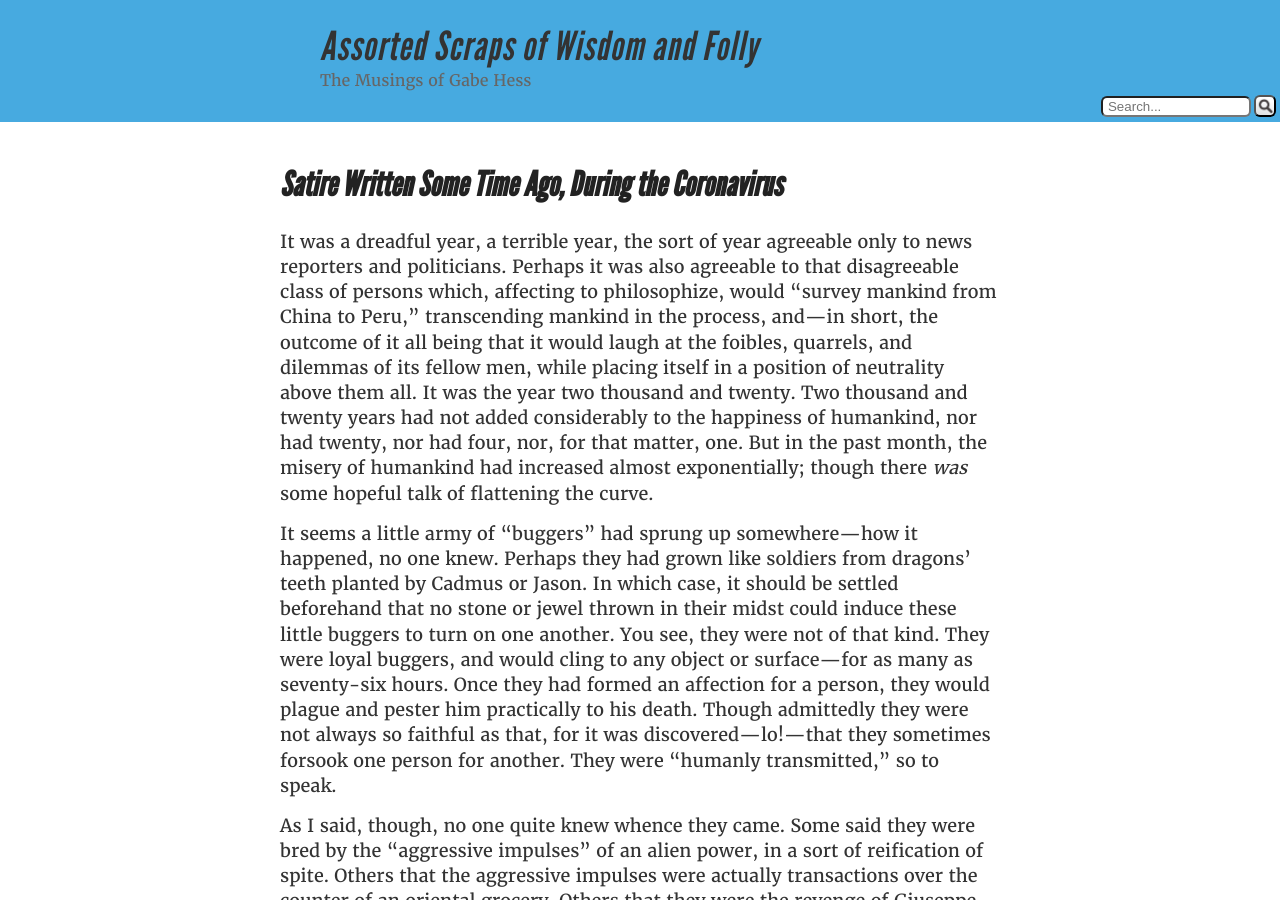
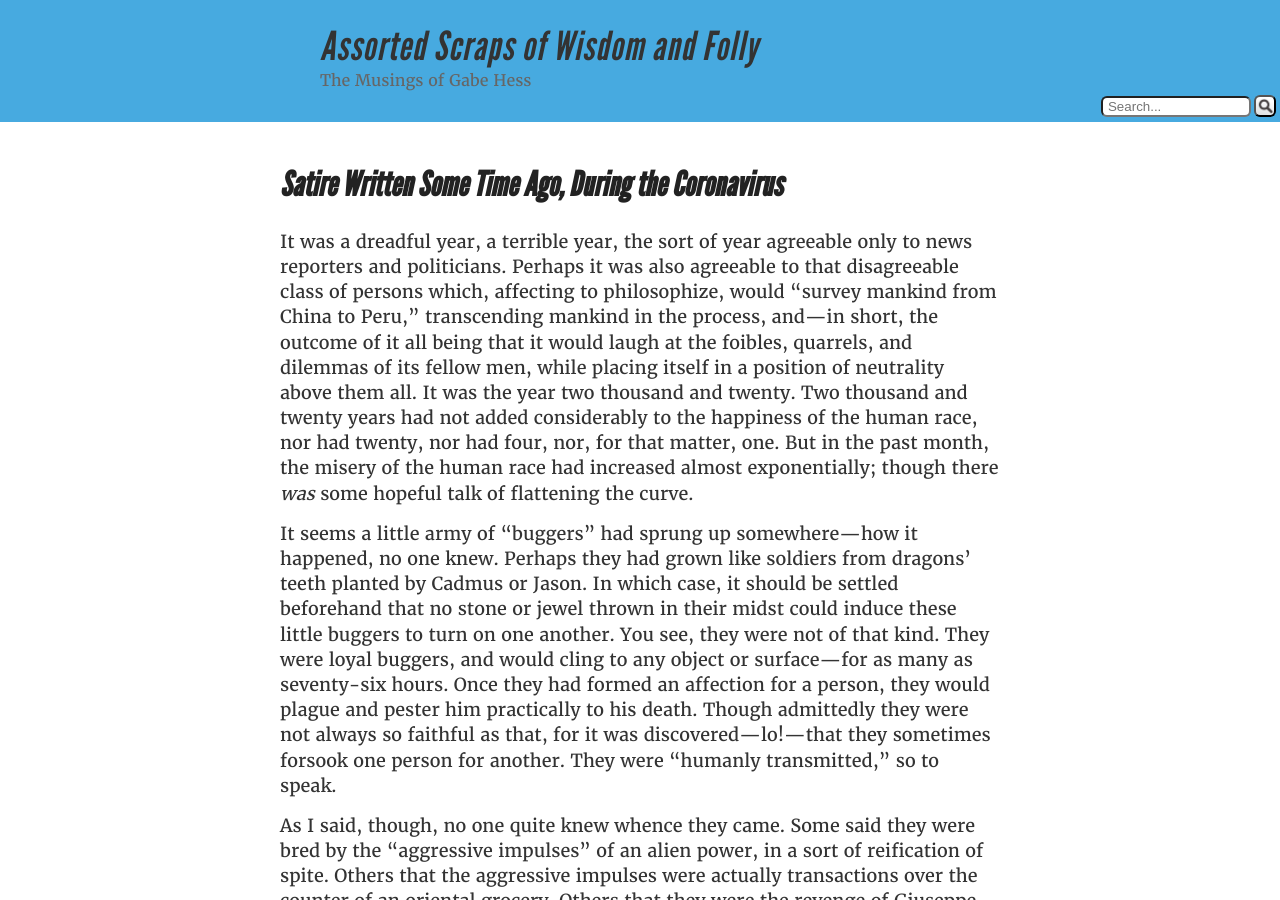
Before and after one commit to GabeHess/GabeHess.github.io, a Jekyll site: the page built from _posts/2020-6-11-satire-written-some-time-ago-during-the-coronavirus.md, in a window 1280 px wide and 900 px high. Built offline with Jekyll 4.4.1, drawn with Linux system fonts in a browser that asks for light colours; some web fonts are replaced; comment, search, counter and statistics services are not loaded.

Commit message:
Edit post

```diff
--- a/_posts/2020-6-11-satire-written-some-time-ago-during-the-coronavirus.md
+++ b/_posts/2020-6-11-satire-written-some-time-ago-during-the-coronavirus.md
@@ -4,7 +4,7 @@ title: "Satire Written Some Time Ago, During the Coronavirus"
 description: "It was a dreadful year, a terrible year, the sort of year agreeable only to news reporters and politicians..."
 ---
 
-It was a dreadful year, a terrible year, the sort of year agreeable only to news reporters and politicians. Perhaps it was also agreeable to that disagreeable class of persons which, affecting to philosophize, would “survey mankind from China to Peru,” transcending mankind in the process, and—in short, the outcome of it all being that it would laugh at the foibles, quarrels, and dilemmas of its fellow men, while placing itself in a position of neutrality above them all. It was the year two thousand and twenty. Two thousand and twenty years had not added considerably to the happiness of humankind, nor had twenty, nor had four, nor, for that matter, one. But in the past month, the misery of humankind had increased almost exponentially; though there _was_ some hopeful talk of flattening the curve.
+It was a dreadful year, a terrible year, the sort of year agreeable only to news reporters and politicians. Perhaps it was also agreeable to that disagreeable class of persons which, affecting to philosophize, would “survey mankind from China to Peru,” transcending mankind in the process, and—in short, the outcome of it all being that it would laugh at the foibles, quarrels, and dilemmas of its fellow men, while placing itself in a position of neutrality above them all. It was the year two thousand and twenty. Two thousand and twenty years had not added considerably to the happiness of the human race, nor had twenty, nor had four, nor, for that matter, one. But in the past month, the misery of the human race had increased almost exponentially; though there _was_ some hopeful talk of flattening the curve.
 
 It seems a little army of “buggers” had sprung up somewhere—how it happened, no one knew. Perhaps they had grown like soldiers from dragons’ teeth planted by Cadmus or Jason. In which case, it should be settled beforehand that no stone or jewel thrown in their midst could induce these little buggers to turn on one another. You see, they were not of that kind. They were loyal buggers, and would cling to any object or surface—for as many as seventy-six hours. Once they had formed an affection for a person, they would plague and pester him practically to his death. Though admittedly they were not always so faithful as that, for it was discovered—lo!—that they sometimes forsook one person for another. They were “humanly transmitted,” so to speak.
 
```
